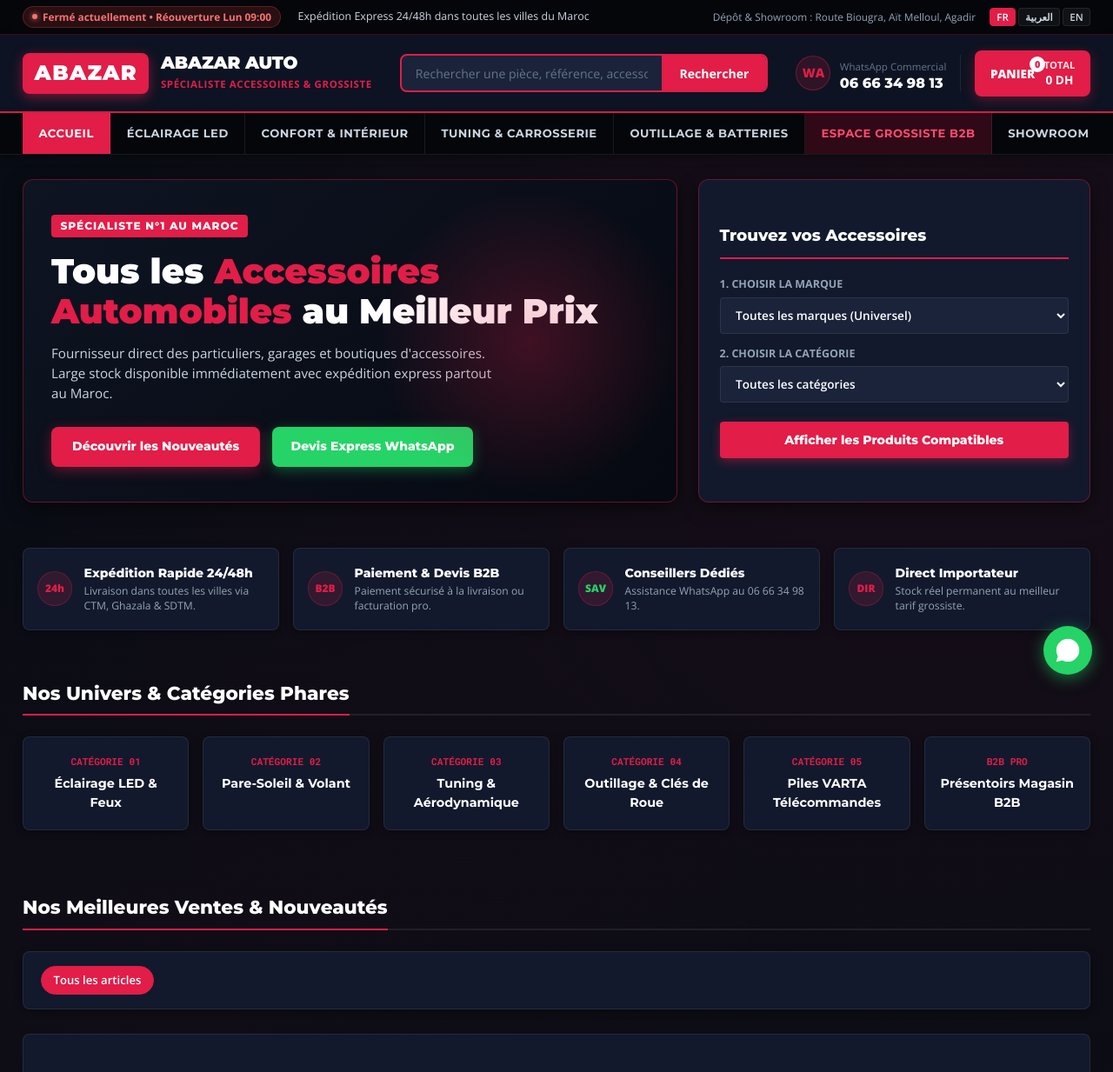
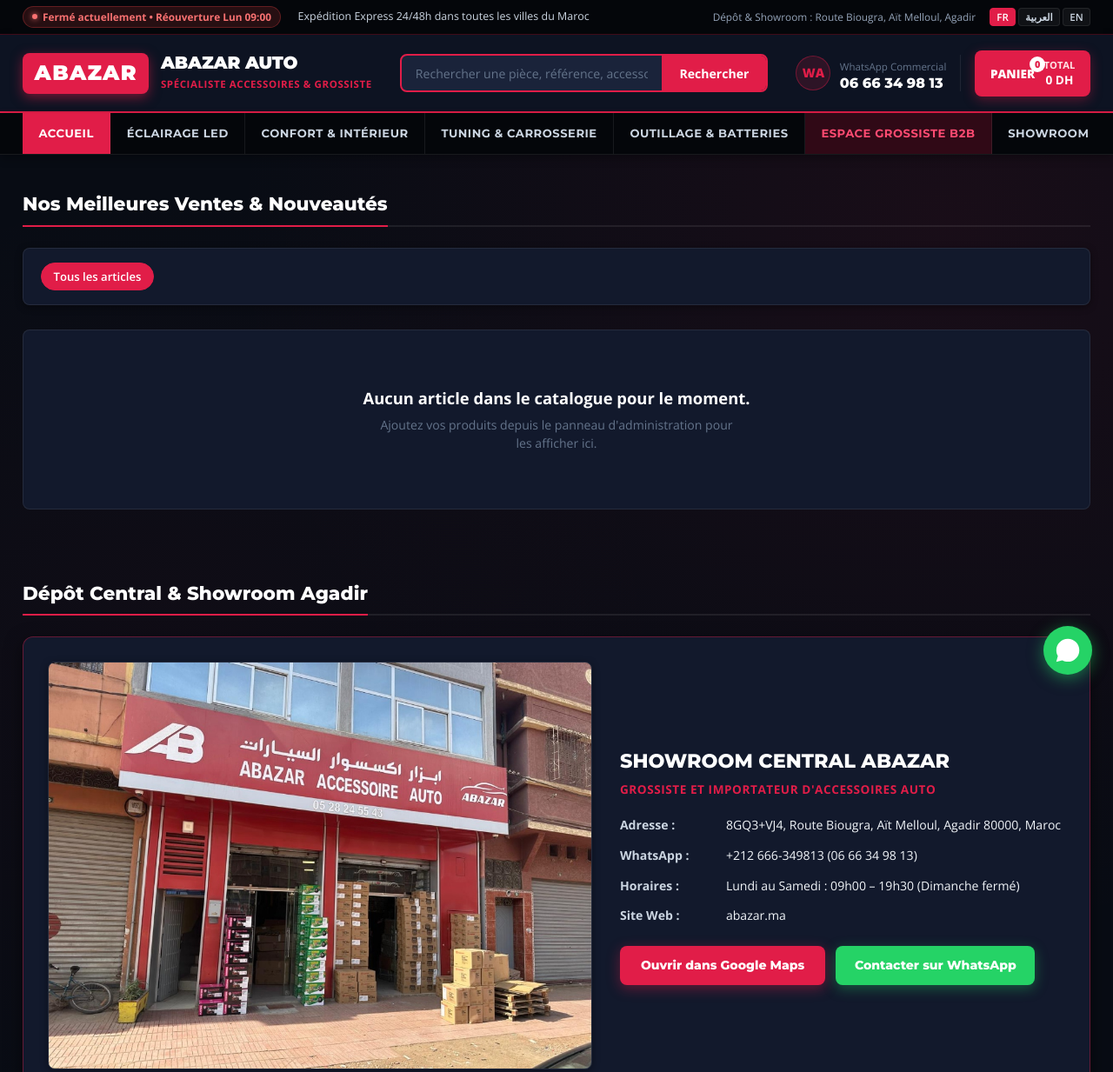
Before and after one commit to vladpieskov/abazar-auto, a website: page index.html in a window 1280 px wide. Shown: the top 1233 px of the page at 87% size. Drawn offline with nearby package versions, Linux system fonts and the light colour scheme; no server answers.

Commit message:
feat: remove hero, reassurance, and category tiles so products are shown immediately

```diff
--- a/index.html
+++ b/index.html
@@ -334,143 +334,7 @@
     </div>
   </nav>
 
-  <!-- 4. HERO BANNER & VEHICLE SEARCH WIDGET -->
-  <section class="hero-banner-section" id="hero">
-    <div class="container hero-banner-grid">
-      <!-- Promo Banner -->
-      <div class="hero-promo-card">
-        <span class="hero-promo-tag">Spécialiste N°1 au Maroc</span>
-        <h2 class="hero-promo-title">
-          Tous les <span>Accessoires Automobiles</span> au Meilleur Prix
-        </h2>
-        <p class="hero-promo-desc">
-          Fournisseur direct des particuliers, garages et boutiques d'accessoires. Large stock disponible immédiatement avec expédition express partout au Maroc.
-        </p>
-        <div class="hero-promo-actions">
-          <a href="#catalog" class="btn-hero-cta">
-            Découvrir les Nouveautés
-          </a>
-          <a href="https://api.whatsapp.com/send/?phone=212666349813&text=Bonjour+ABAZAR%2C+je+souhaite+demander+un+devis&type=phone_number&app_absent=0" target="_blank" class="btn-hero-wa">
-            Devis Express WhatsApp
-          </a>
-        </div>
-      </div>
 
-      <!-- Vehicle Finder Widget -->
-      <div class="vehicle-selector-card">
-        <div class="vehicle-card-head">
-          <h3>Trouvez vos Accessoires</h3>
-        </div>
-
-        <div class="vehicle-form-group">
-          <label>1. Choisir la Marque</label>
-          <select class="vehicle-select-input" id="vehicleMake" onchange="updateVehicleModels()">
-            <option value="all">Toutes les marques (Universel)</option>
-            <option value="dacia">Dacia</option>
-            <option value="renault">Renault</option>
-            <option value="peugeot">Peugeot</option>
-            <option value="volkswagen">Volkswagen</option>
-            <option value="toyota">Toyota</option>
-            <option value="hyundai">Hyundai</option>
-            <option value="mercedes">Mercedes-Benz</option>
-          </select>
-        </div>
-
-        <div class="vehicle-form-group">
-          <label>2. Choisir la Catégorie</label>
-          <select class="vehicle-select-input" id="vehicleCategory">
-            <option value="all">Toutes les catégories</option>
-            <option value="lighting">Éclairage LED & Optiques</option>
-            <option value="interior">Confort Intérieur & Housses</option>
-            <option value="styling">Tuning & Carrosserie</option>
-            <option value="tools">Outillage & Batteries</option>
-          </select>
-        </div>
-
-        <button class="btn-search-vehicle" onclick="filterByVehicle()">
-          Afficher les Produits Compatibles
-        </button>
-      </div>
-    </div>
-  </section>
-
-  <!-- 5. BLOCK REASSURANCE (NO EMOJIS) -->
-  <section class="reassurance-section">
-    <div class="container reassurance-grid">
-      <div class="reassurance-block">
-        <div class="reassurance-icon">24h</div>
-        <div class="reassurance-text">
-          <h4>Expédition Rapide 24/48h</h4>
-          <p>Livraison dans toutes les villes via CTM, Ghazala & SDTM.</p>
-        </div>
-      </div>
-
-      <div class="reassurance-block">
-        <div class="reassurance-icon" style="color: var(--primary-red);">B2B</div>
-        <div class="reassurance-text">
-          <h4>Paiement & Devis B2B</h4>
-          <p>Paiement sécurisé à la livraison ou facturation pro.</p>
-        </div>
-      </div>
-
-      <div class="reassurance-block">
-        <div class="reassurance-icon" style="color: var(--whatsapp-green);">SAV</div>
-        <div class="reassurance-text">
-          <h4>Conseillers Dédiés</h4>
-          <p>Assistance WhatsApp au 06 66 34 98 13.</p>
-        </div>
-      </div>
-
-      <div class="reassurance-block">
-        <div class="reassurance-icon" style="color: var(--primary-red);">DIR</div>
-        <div class="reassurance-text">
-          <h4>Direct Importateur</h4>
-          <p>Stock réel permanent au meilleur tarif grossiste.</p>
-        </div>
-      </div>
-    </div>
-  </section>
-
-  <!-- 6. CATEGORY TILES (NO EMOJIS) -->
-  <section class="category-tiles-section">
-    <div class="container">
-      <div class="section-title-box">
-        <h2>Nos Univers & Catégories Phares</h2>
-      </div>
-
-      <div class="cat-tiles-grid">
-        <div class="cat-tile-card" onclick="filterCat('lighting')">
-          <div class="cat-tile-tag">Catégorie 01</div>
-          <div class="cat-tile-title">Éclairage LED & Feux</div>
-        </div>
-
-        <div class="cat-tile-card" onclick="filterCat('interior')">
-          <div class="cat-tile-tag">Catégorie 02</div>
-          <div class="cat-tile-title">Pare-Soleil & Volant</div>
-        </div>
-
-        <div class="cat-tile-card" onclick="filterCat('styling')">
-          <div class="cat-tile-tag">Catégorie 03</div>
-          <div class="cat-tile-title">Tuning & Aérodynamique</div>
-        </div>
-
-        <div class="cat-tile-card" onclick="filterCat('tools')">
-          <div class="cat-tile-tag">Catégorie 04</div>
-          <div class="cat-tile-title">Outillage & Clés de Roue</div>
-        </div>
-
-        <div class="cat-tile-card" onclick="filterCat('tools')">
-          <div class="cat-tile-tag">Catégorie 05</div>
-          <div class="cat-tile-title">Piles VARTA Télécommandes</div>
-        </div>
-
-        <div class="cat-tile-card" onclick="filterCat('bulk')">
-          <div class="cat-tile-tag">B2B Pro</div>
-          <div class="cat-tile-title">Présentoirs Magasin B2B</div>
-        </div>
-      </div>
-    </div>
-  </section>
 
   <!-- 7. PRODUCT CATALOG (NO EMOJIS) -->
   <section class="catalog-section" id="catalog">
```
